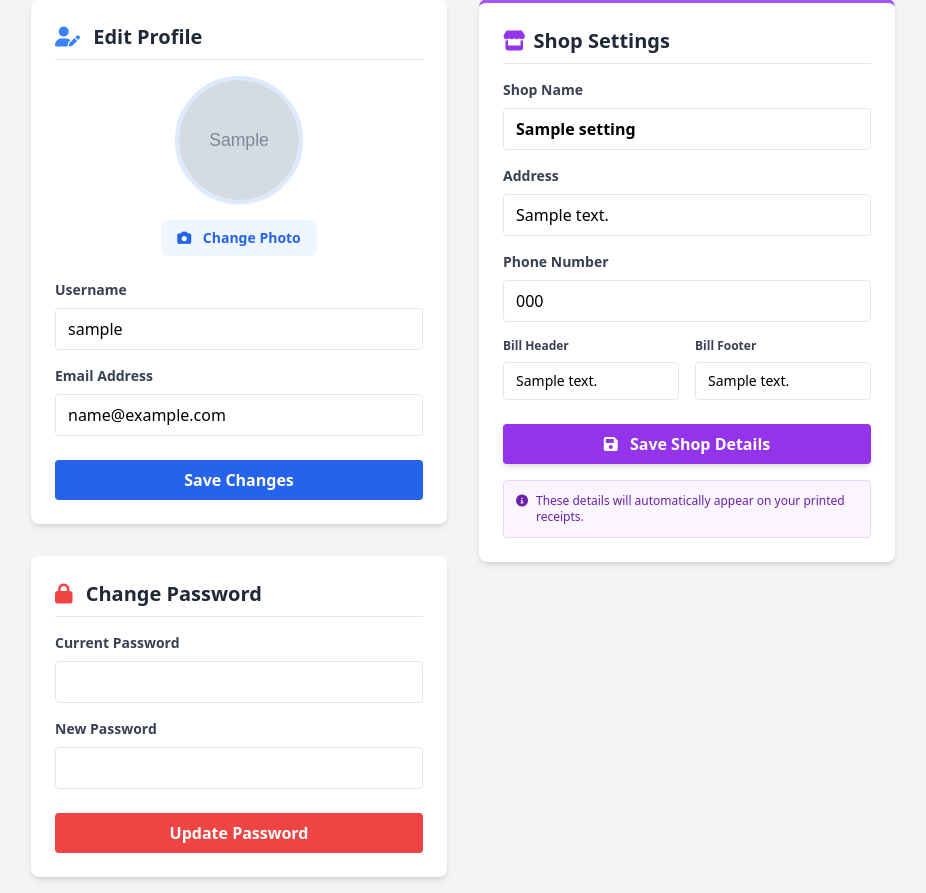
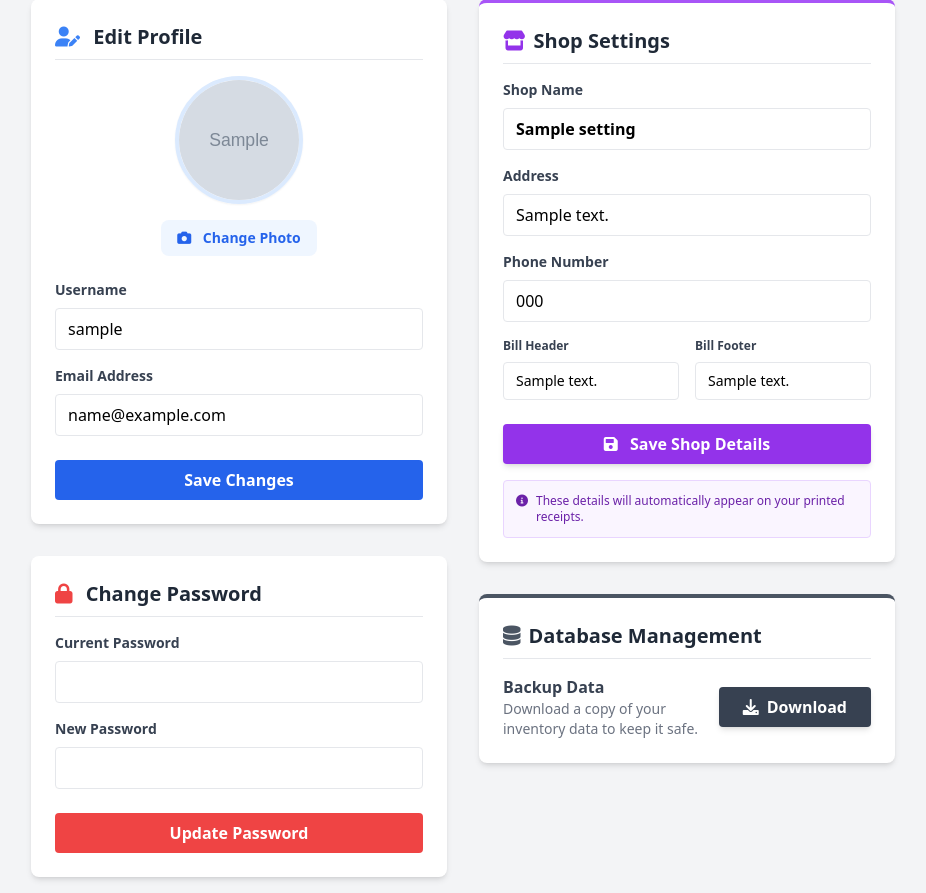
Before and after one commit to HeshithDashan/inventory-saas, a Flask app: page /settings in a window 1280 px wide. Shown: the part 125-1018 px from the top of the page, without its empty margins (177-1103 px from the left). Run offline with Flask 3, Linux system fonts and the light colour scheme; a user stored in the database is signed in; tables that the repository leaves empty hold one stand-in row (values such as "Sample post"); grey boxes marked "Sample" are stand-in pictures; some libraries are stand-ins or nearby versions.

Commit message:
Added database backup functionality complete

```diff
--- a/templates/settings.html
+++ b/templates/settings.html
@@ -156,6 +156,21 @@
                         <span>These details will automatically appear on your printed receipts.</span>
                     </div>
                 </div>
+
+                <div class="mt-8 bg-white p-6 rounded-lg shadow-md border-t-4 border-gray-600">
+                    <h2 class="text-xl font-bold mb-4 text-gray-800 border-b pb-2 flex items-center gap-2">
+                        <i class="fas fa-database text-gray-600"></i> Database Management
+                    </h2>
+                    <div class="flex justify-between items-center">
+                        <div>
+                            <p class="text-gray-700 font-bold">Backup Data</p>
+                            <p class="text-sm text-gray-500">Download a copy of your inventory data to keep it safe.</p>
+                        </div>
+                        <a href="/backup" class="bg-gray-700 hover:bg-gray-800 text-white font-bold py-2 px-6 rounded shadow-md transition flex items-center gap-2">
+                            <i class="fas fa-download"></i> Download
+                        </a>
+                    </div>
+                </div>
             </div>
             {% endif %}
 
```
